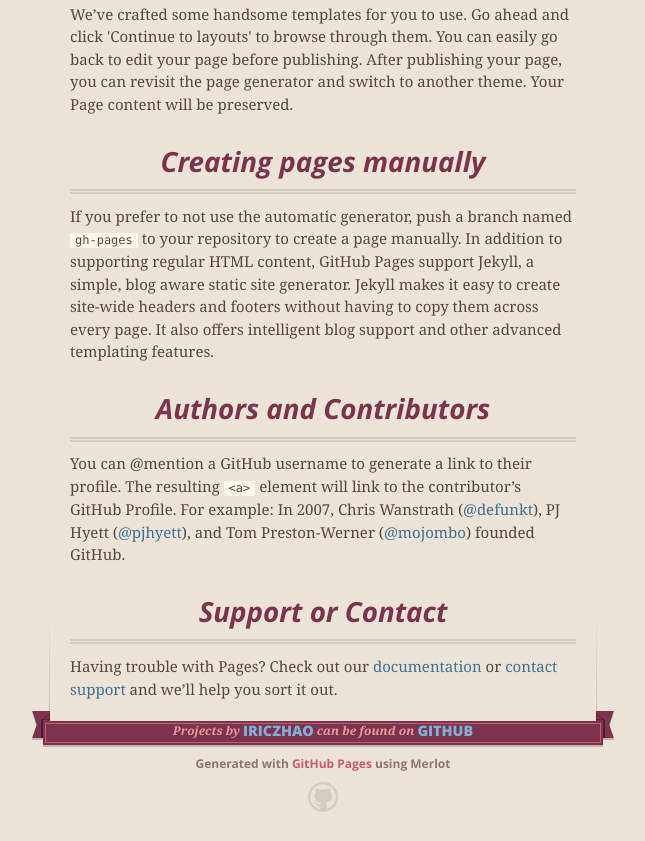
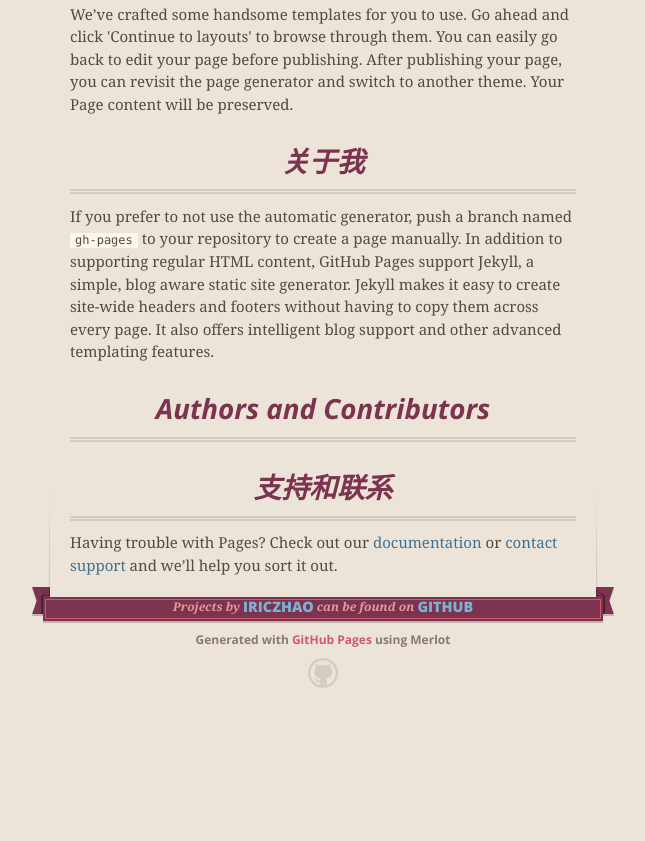
Before and after one commit to Iriczhao/Iriczhao.github.io, a plain HTML site: page index.html in a window 1280 px wide. Shown: the part 512-1353 px from the top of the page, without its empty margins (317-962 px from the left). After the commit the page ends 1240 px from the top, so only its background shows below. Drawn offline with nearby package versions, Linux system fonts and the light colour scheme.

Commit message:
Update index.html

```diff
--- a/index.html
+++ b/index.html
@@ -56,17 +56,14 @@
 <p>We’ve crafted some handsome templates for you to use. Go ahead and click 'Continue to layouts' to browse through them. You can easily go back to edit your page before publishing. After publishing your page, you can revisit the page generator and switch to another theme. Your Page content will be preserved.</p>
 
 <h3>
-<a id="creating-pages-manually" class="anchor" href="#creating-pages-manually" aria-hidden="true"><span aria-hidden="true" class="octicon octicon-link"></span></a>Creating pages manually</h3>
+<a id="creating-pages-manually" class="anchor" href="#creating-pages-manually" aria-hidden="true"><span aria-hidden="true" class="octicon octicon-link"></span></a>关于我</h3>
 
 <p>If you prefer to not use the automatic generator, push a branch named <code>gh-pages</code> to your repository to create a page manually. In addition to supporting regular HTML content, GitHub Pages support Jekyll, a simple, blog aware static site generator. Jekyll makes it easy to create site-wide headers and footers without having to copy them across every page. It also offers intelligent blog support and other advanced templating features.</p>
 
 <h3>
 <a id="authors-and-contributors" class="anchor" href="#authors-and-contributors" aria-hidden="true"><span aria-hidden="true" class="octicon octicon-link"></span></a>Authors and Contributors</h3>
-
-<p>You can @mention a GitHub username to generate a link to their profile. The resulting <code>&lt;a&gt;</code> element will link to the contributor’s GitHub Profile. For example: In 2007, Chris Wanstrath (<a href="https://github.com/defunkt" class="user-mention">@defunkt</a>), PJ Hyett (<a href="https://github.com/pjhyett" class="user-mention">@pjhyett</a>), and Tom Preston-Werner (<a href="https://github.com/mojombo" class="user-mention">@mojombo</a>) founded GitHub.</p>
-
 <h3>
-<a id="support-or-contact" class="anchor" href="#support-or-contact" aria-hidden="true"><span aria-hidden="true" class="octicon octicon-link"></span></a>Support or Contact</h3>
+<a id="support-or-contact" class="anchor" href="#support-or-contact" aria-hidden="true"><span aria-hidden="true" class="octicon octicon-link"></span></a>支持和联系</h3>
 
 <p>Having trouble with Pages? Check out our <a href="https://help.github.com/pages">documentation</a> or <a href="https://github.com/contact">contact support</a> and we’ll help you sort it out.</p>
       </section>
```
